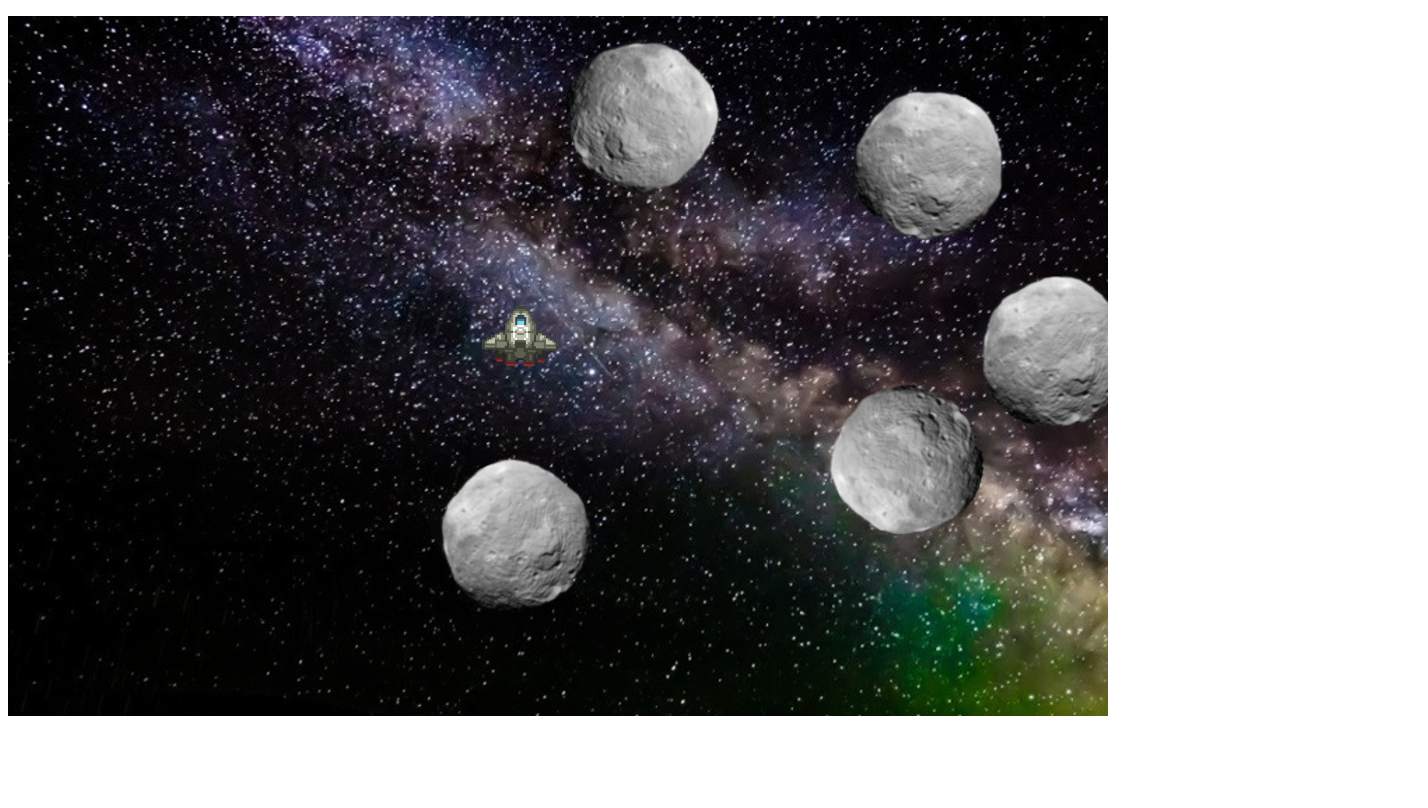
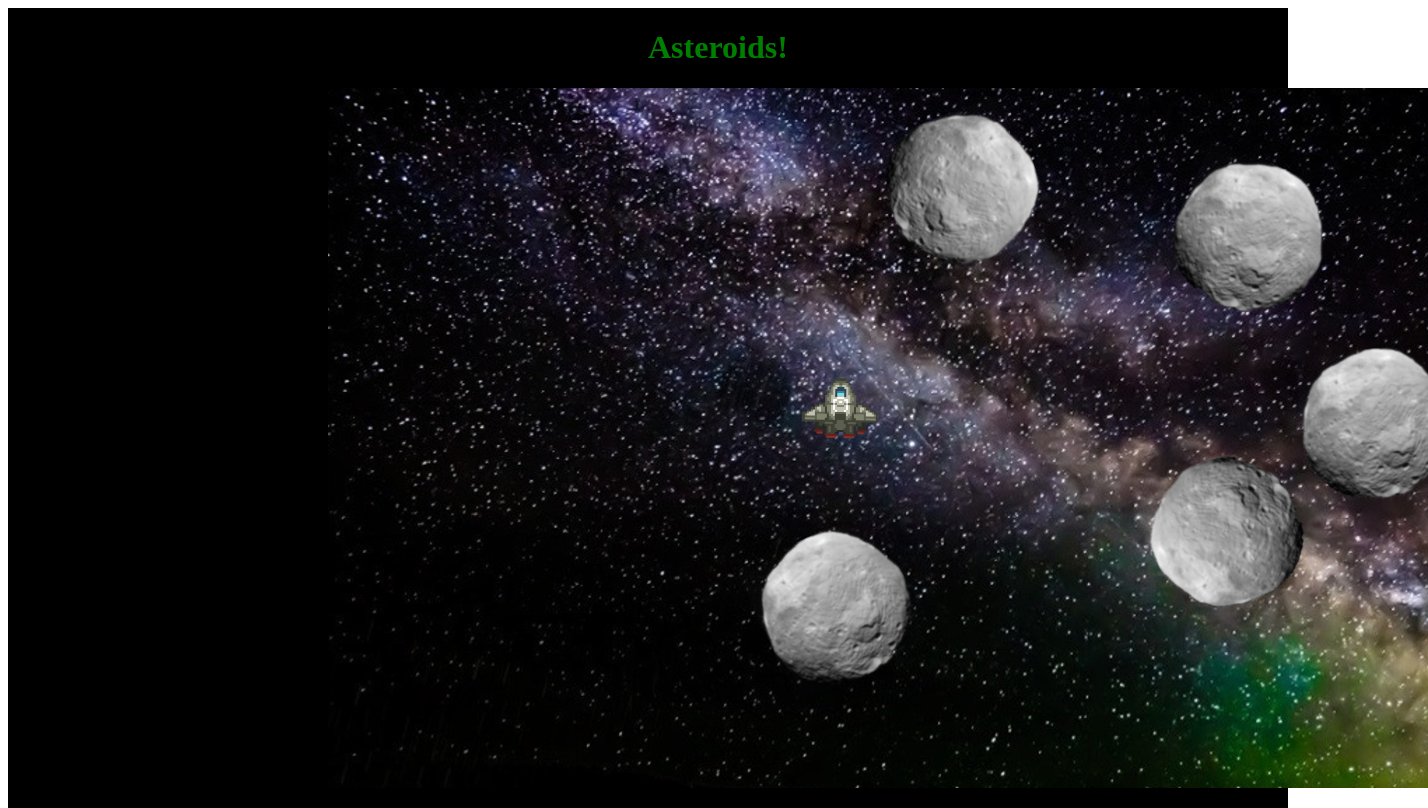
Before and after one commit to pbardon/Asteroids, a plain HTML site: page index.html in a window 1280 px wide. Shown: the whole page, 1428 px wide, since content can reach past the window. Drawn offline with Linux system fonts and the light colour scheme.

Commit message:
added some style to indexx page

```diff
--- /dev/null
+++ b/css/style.css
@@ -0,0 +1,22 @@
+#gameCanvas {
+  position: absolute;
+  left: 25%;
+  top: 10%;
+  width: 60%;
+}
+
+
+#backdrop {
+  position: absolute;
+  height: 100%;
+  width: 100%;
+  padding: 0;
+  background-color: black;
+}
+
+#title {
+  display: inline-block;
+  left: 50%;
+  position: absolute;
+  color: green;
+}
--- a/index.html
+++ b/index.html
@@ -2,12 +2,22 @@
 <html>
 <head>
   <title>Asteroids</title>
+  <link rel="stylesheet" href="./css/style.css" media="screen" title="no title" charset="utf-8">
 </head>
 
 <body>
-  <p>
-  <canvas width= "1100" height="700"></canvas>
-  </p>
+  <div id="backdrop">
+    <h1 id="title">Asteroids!</h1>
+    <div id="gameCanvas">
+      <canvas width= "1100" height="700"></canvas>
+    </div>
+
+  </div>
+
+
+
+
+
   <script src="moving_object.js"></script>
   <script src="asteroid.js"></script>
   <script src="game.js"></script>
```
